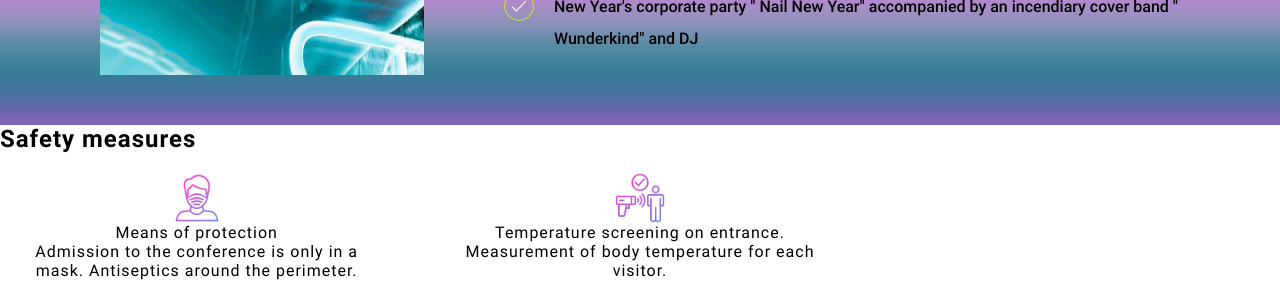
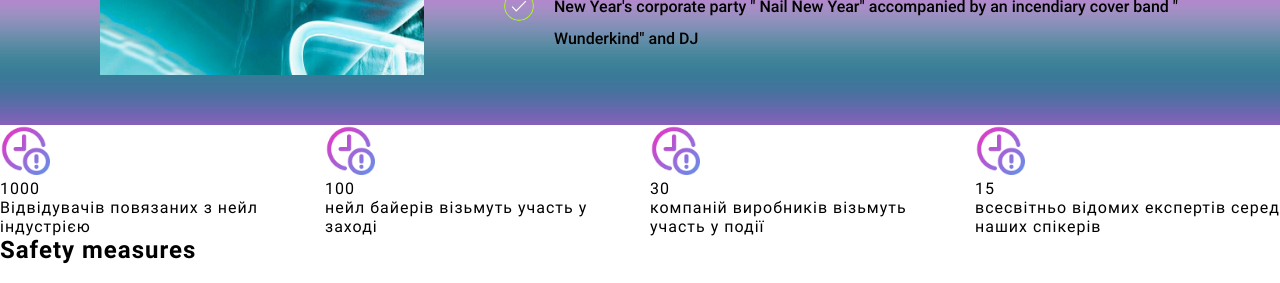
Before and after one commit to EleonoraPavlova/nailEvents, a React (Create React App) app: page /#/ in a window 1280 px wide. Shown: the part 1480-1763 px from the top of the page. Built offline with nearby package versions, Linux system fonts and the light colour scheme.

Commit message:
feat add counter and speaker component

```diff
--- a/package.json
+++ b/package.json
@@ -13,6 +13,7 @@
     "react": "^17.0.2",
     "react-dom": "^17.0.2",
     "react-i18next": "^11.13.0",
+    "react-intersection-observer": "^8.32.2",
     "react-router-dom": "^5.3.0",
     "react-scripts": "4.0.3",
     "react-slick": "^0.28.1",
--- /dev/null
+++ b/src/components/common/Counter/index.js
@@ -0,0 +1,26 @@
+import { useRef, useState, useEffect } from 'react';
+
+// тривалість анімації в секундах
+const duration = 3;
+
+
+export default function Counter(props) {
+  const part = props.value / (duration * 30);
+  const [timestamp, setTimestamp] = useState(0);
+  const interval = useRef();
+
+  useEffect(() => {
+    function tick() {
+      setTimestamp(prevSeconds => prevSeconds + 1)
+    }
+    interval.current = setInterval(() => tick(), 1000 / 30)
+  }, []);
+
+  useEffect(() => {
+    if (timestamp === (duration * 30)) {
+      clearInterval(interval.current);
+    }
+  }, [timestamp])
+
+  return <span>{ Math.floor(timestamp * part) }</span>;
+}
--- /dev/null
+++ b/src/components/home/Speakers/Speaker.js
@@ -0,0 +1,23 @@
+import { useInView } from 'react-intersection-observer';
+import { useTranslation } from 'react-i18next';
+import Counter from '../../common/Counter';
+import './Speaker.scss';
+
+
+export default function Speaker(props) {
+  const { t } = useTranslation();
+  const { ref, inView } = useInView({
+    threshold: 0,
+  });
+  return (
+    <div className="speaker-wrapper">
+      <img className="speaker-icon" src={`${process.env.PUBLIC_URL}/icon/${props.iconName}.png`} alt={props.iconName} />
+
+      <div ref={ref}>
+        { inView ? <Counter value={props.number} /> : null }
+      </div>
+      <div>{t(props.description)}</div>
+    </div>
+  );
+
+}
--- /dev/null
+++ b/src/components/home/Speakers/Speaker.scss
@@ -0,0 +1,6 @@
+.speaker-wrapper {
+  .speaker-icon {
+    width: 50px;
+    height: 50px;
+  }
+}
--- a/src/components/home/Speakers/index.js
+++ b/src/components/home/Speakers/index.js
@@ -1,7 +1,33 @@
-// import './index.scss';
+import './index.scss';
+import Speaker from './Speaker';
+
+const speakers = [
+    {
+        description: 'Відвідувачів повязаних з нейл індустрією',
+        iconName: 'time',
+        number: 1000
+    },
+    {
+        description: 'нейл байерів візьмуть участь у заході',
+        iconName: 'time',
+        number: 100
+    },
+    {
+        description: 'компаній виробників візьмуть участь у події',
+        iconName: 'time',
+        number: 30
+    },
+    {
+        description: 'всесвітньо відомих експертів серед наших спікерів',
+        iconName: 'time',
+        number: 15
+    }
+]
 
 export default function Speakers() {
     return <div className="draw">
-        <div className="topbar__wrapper flex-between"></div>
+        <div className="speakers__wrapper flex-between">
+            {speakers.map(speaker => <Speaker {...speaker}/>)}
+        </div>
     </div>
 }
--- /dev/null
+++ b/src/components/home/Speakers/index.scss
@@ -0,0 +1,5 @@
+.speakers__wrapper  {
+  display: grid;
+  grid-template-columns: 1fr 1fr 1fr 1fr;
+  grid-gap: 20px;
+}
```
Also changed, not shown: 1 other file (tests, documents, lock files or other folders).
